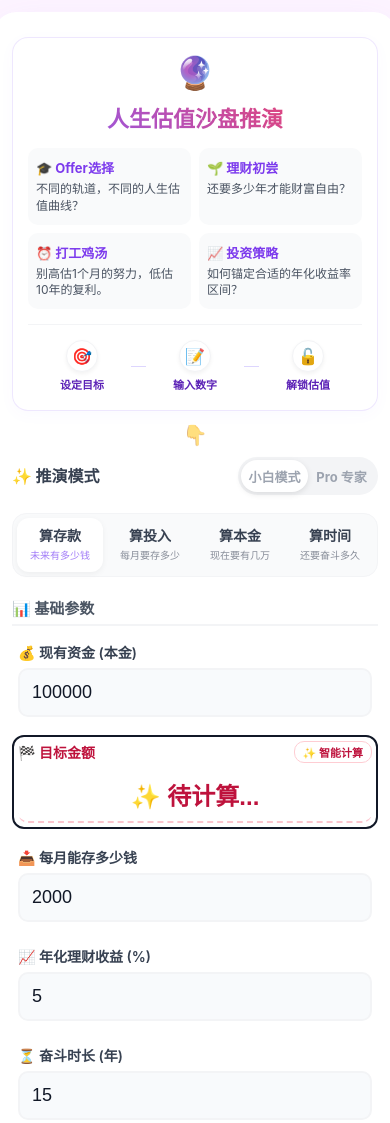
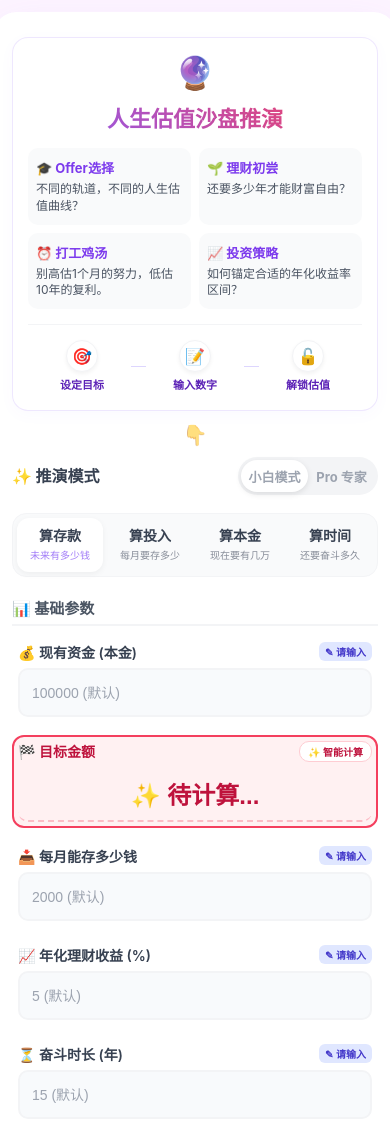
Before and after one commit to ryanzhang-stack/Wealth-sim, a plain HTML site: page index.html in a window 390 px wide. Shown: the top 1123 px of the page. Drawn offline with nearby package versions, Linux system fonts and the light colour scheme.

Commit message:
Updated index.html
最终版了，不改了！

```diff
--- a/index.html
+++ b/index.html
@@ -19,17 +19,23 @@
             --primary-color: #8b5cf6;
             --primary-dark: #7c3aed;
             --accent-color: #f43f5e;
-            --text-main: #111827; /* 更深的主色 */
-            --text-light: #4b5563; /* 更深的副色 */
+            --text-main: #111827;
+            --text-light: #4b5563;
             --bg-gradient: linear-gradient(180deg, #fdf4ff 0%, #ffffff 100%);
             --card-bg: rgba(255, 255, 255, 0.99);
             --btn-gradient: linear-gradient(135deg, #8b5cf6 0%, #d946ef 100%);
 
             --input-bg: #f8fafc;
             --input-border: #e2e8f0;
+            --input-tag-bg: #e0e7ff;
+            --input-tag-text: #4338ca;
+
+            --result-bg: #fff1f2;
+            --result-border: #f43f5e;
+            --result-text: #be123c;
+            --result-gold: #fcd34d;
         }
 
-        /* 全局去除点击高亮黑影 */
         * { -webkit-tap-highlight-color: transparent; }
 
         body {
@@ -44,7 +50,7 @@
             backdrop-filter: blur(10px); border: 1px solid rgba(255,255,255,0.8); transition: all 0.3s ease;
         }
 
-        /* Hero 区域 - 字号加大 */
+        /* Hero */
         .hero-card {
             background: white; border: 1px solid rgba(139,92,246,0.15);
             border-radius: 16px; padding: 18px 15px; margin-bottom: 12px;
@@ -61,7 +67,7 @@
         .intro-grid { display: grid; grid-template-columns: 1fr 1fr; gap: 8px; margin-bottom: 15px; }
         .intro-card { background: #f9fafb; border-radius: 10px; padding: 10px 8px; text-align: left; }
         .ic-title { font-size: 13px; font-weight: 700; color: #7c3aed; margin-bottom: 4px; display: flex; align-items: center; gap: 4px; }
-        .ic-text { font-size: 12px; color: #374151; line-height: 1.4; opacity: 0.9; } /* 字号加大，颜色加深 */
+        .ic-text { font-size: 12px; color: #374151; line-height: 1.4; opacity: 0.9; }
 
         .guide-step { display: flex; flex-direction: column; align-items: center; gap: 4px; flex: 1; text-align: center; }
         .guide-icon { font-size: 16px; background: white; width: 30px; height: 30px; border-radius: 50%; display: flex; align-items: center; justify-content: center; box-shadow: 0 2px 4px rgba(0,0,0,0.05); border: 1px solid #f3f4f6; }
@@ -101,22 +107,53 @@
         .tab.active { background: white; color: var(--primary-color); box-shadow: 0 2px 6px rgba(0,0,0,0.05); }
         .container.pro-mode .tab.active { color: #7c3aed; }
 
-        /* 输入区 - 字号加大 */
+        /* 输入区 */
         .main-grid { display: grid; grid-template-columns: 1fr 1fr; gap: 16px; }
         @media (max-width: 700px) { .main-grid { grid-template-columns: 1fr; gap: 14px; } }
 
         .section-title { font-size: 15px; font-weight: 700; color: #4b5563; margin-bottom: 10px; border-bottom: 2px solid #f3f4f6; padding-bottom: 6px; display: flex; justify-content: space-between; }
-        .form-group { margin-bottom: 12px; border-radius: 12px; padding: 4px; border: 2px solid transparent; }
+
+        .form-group { margin-bottom: 12px; border-radius: 12px; padding: 4px; border: 2px solid transparent; transition: all 0.2s ease; }
         label { display: flex; align-items: center; justify-content: space-between; font-size: 14px; color: #374151; margin-bottom: 6px; font-weight: 600; }
 
+        /* 🔥 V52.0 新增: "请输入" 标记 */
+        .form-group.input-needed label::after {
+            content: "✎ 请输入";
+            font-size: 10px;
+            background: var(--input-tag-bg);
+            color: var(--input-tag-text);
+            padding: 2px 6px;
+            border-radius: 6px;
+            font-weight: 600;
+            display: inline-block;
+        }
+
+        /* 目标高亮样式 */
         .form-group.target-highlight { background-color: var(--result-bg) !important; border-color: var(--result-border) !important; animation: breathe 3s infinite ease-in-out; }
         @keyframes breathe { 0%, 100% { border-color: rgba(244, 63, 94, 0.5); } 50% { border-color: rgba(244, 63, 94, 1); } }
         .form-group.target-highlight label { color: #be123c !important; }
-        .form-group.target-highlight label::after { content: "✨ 智能计算"; font-size: 11px; background: white; color: #be123c; padding: 2px 8px; border-radius: 10px; border: 1px solid #fecdd3; }
+
+        /* 覆盖掉 input-needed，如果同时是 target 的话 */
+        .form-group.target-highlight label::after {
+            content: "✨ 智能计算";
+            font-size: 10px;
+            background: white;
+            color: #be123c;
+            padding: 2px 8px;
+            border-radius: 10px;
+            border: 1px solid #fecdd3;
+        }
 
         input { width: 100%; padding: 12px; border: 2px solid #f3f4f6; border-radius: 10px; font-size: 18px; box-sizing: border-box; background: var(--input-bg); color: #111827; font-weight: 500; }
         input[type="text"] { input-mode: decimal; }
         input:focus { outline: none; border-color: #a78bfa; background: white; }
+
+        /* 🔥 V52.0 新增: 默认值 Placeholder 样式 (灰色) */
+        input::placeholder {
+            color: #9ca3af;
+            font-weight: 400;
+            font-size: 14px;
+        }
 
         .form-group.target-highlight input { background-color: transparent !important; border: none !important; border-bottom: 2px dashed rgba(244, 63, 94, 0.3) !important; color: #be123c !important; font-weight: 800 !important; font-size: 24px !important; text-align: center !important; }
 
@@ -136,7 +173,6 @@
         .btn-calc { width: 100%; background: linear-gradient(135deg, #8b5cf6 0%, #d946ef 100%); color: white; padding: 16px; border: none; border-radius: 16px; font-size: 18px; font-weight: 700; cursor: pointer; margin-top: 10px; margin-bottom: 15px; box-shadow: 0 8px 20px -5px rgba(139, 92, 246, 0.4); transition: transform 0.1s; }
         .btn-calc:active { transform: scale(0.98); }
 
-        /* 🔥 V51.0 结果面板：烫金工艺 + 居中 + 同字号 */
         .result-panel {
             background: linear-gradient(135deg, #7c3aed 0%, #9333ea 100%);
             color: white; padding: 25px 20px;
@@ -156,39 +192,34 @@
 
         .res-divider { background: rgba(255,255,255,0.15); width: 1px; height: 90%; align-self: center; }
 
-        /* 绝对居中 */
         .res-col {
             display: flex; flex-direction: column;
-            align-items: center; /* 水平居中 */
-            justify-content: center; /* 垂直居中 */
+            align-items: center; justify-content: center;
             text-align: center; height: 100%; min-height: 140px; gap: 10px;
         }
 
         .res-label-main { color: rgba(255,255,255,0.9); font-size: 12px; margin-bottom: 4px; }
 
-        /* 烫金字体 (Metallic Gold Gradient) */
         .text-gradient-gold {
             background: linear-gradient(135deg, #fcd34d 0%, #fbbf24 50%, #f59e0b 100%);
             -webkit-background-clip: text;
             -webkit-text-fill-color: transparent;
-            /* 备用色，防止不支持的浏览器 */
             color: #fcd34d;
             text-shadow: 0 2px 15px rgba(251, 191, 36, 0.2);
         }
 
-        /* 两个数字字号完全一致 */
         .res-num-common {
-            font-size: clamp(22px, 7vw, 30px); /* 手机上更大 */
+            font-size: clamp(22px, 7vw, 30px);
             font-weight: 800; line-height: 1.1;
             word-break: normal; white-space: nowrap;
             margin-bottom: 8px; letter-spacing: -0.5px;
         }
 
         .res-label-sub { color: rgba(255,255,255,0.8); font-size: 12px; margin-bottom: 4px; }
-        .res-value-sub { color: white; } /* 纯白 */
+        .res-value-sub { color: white; }
 
         .qr-blended {
-            width: 60px; height: 60px; /* 稍微加大 */
+            width: 60px; height: 60px;
             filter: invert(1) !important;
             mix-blend-mode: screen !important;
             opacity: 0.9;
@@ -298,22 +329,22 @@
     <div class="main-grid">
         <div>
             <div class="section-title">📊 基础参数</div>
-            <div class="form-group" id="grp_pv"><label>💰 现有资金 (本金)</label><input type="number" inputmode="decimal" id="pv" placeholder="100000"></div>
-            <div class="form-group" id="grp_fv"><label>🏁 目标金额</label><input type="number" inputmode="decimal" id="target_fv" placeholder="20000000"></div>
-            <div id="simple_pmt_box" class="form-group" id="grp_simple_pmt"><label>📥 每月能存多少钱</label><input type="number" inputmode="decimal" id="simple_pmt" placeholder="2000"></div>
+            <div class="form-group" id="grp_pv"><label>💰 现有资金 (本金)</label><input type="number" inputmode="decimal" id="pv" placeholder="100000 (默认)"></div>
+            <div class="form-group" id="grp_fv"><label>🏁 目标金额</label><input type="number" inputmode="decimal" id="target_fv" placeholder="20000000 (默认)"></div>
+            <div id="simple_pmt_box" class="form-group" id="grp_simple_pmt"><label>📥 每月能存多少钱</label><input type="number" inputmode="decimal" id="simple_pmt" placeholder="2000 (默认)"></div>
             <div id="pro_cashflow_box" style="display:none;">
-                <div class="form-group"><label style="color:var(--primary-color)">💵 月收入 (税后)</label><input type="number" inputmode="decimal" id="income" placeholder="3000"></div>
-                <div class="form-group"><label style="color:var(--accent-color)">💸 月支出 (开销)</label><input type="number" inputmode="decimal" id="expense" placeholder="1000"></div>
+                <div class="form-group"><label style="color:var(--primary-color)">💵 月收入 (税后)</label><input type="number" inputmode="decimal" id="income" placeholder="3000 (默认)"></div>
+                <div class="form-group"><label style="color:var(--accent-color)">💸 月支出 (开销)</label><input type="number" inputmode="decimal" id="expense" placeholder="1000 (默认)"></div>
             </div>
             <div class="form-group" id="grp_solved_pmt" style="display:none;"><label>👉 建议每月存入</label><input type="text" id="solved_pmt" value="✨ 待计算..." disabled></div>
-            <div class="form-group"><label>📈 年化理财收益 (%)</label><input type="number" inputmode="decimal" id="rate" placeholder="5"></div>
-            <div class="form-group" id="grp_years"><label>⏳ 奋斗时长 (年)</label><input type="number" inputmode="decimal" id="years" placeholder="15"></div>
+            <div class="form-group"><label>📈 年化理财收益 (%)</label><input type="number" inputmode="decimal" id="rate" placeholder="5 (默认)"></div>
+            <div class="form-group" id="grp_years"><label>⏳ 奋斗时长 (年)</label><input type="number" inputmode="decimal" id="years" placeholder="15 (默认)"></div>
         </div>
         <div class="pro-only">
             <div class="section-title">🚀 动态增长 (Pro)</div>
             <div class="growth-inputs">
-                <div class="form-group"><label style="color:var(--primary-color)">🚀 工资年涨幅 (%)</label><input type="number" inputmode="decimal" id="inc_growth" placeholder="10"></div>
-                <div class="form-group"><label style="color:var(--accent-color)">🥬 开销涨幅 (%)</label><input type="number" inputmode="decimal" id="exp_growth" placeholder="3"></div>
+                <div class="form-group"><label style="color:var(--primary-color)">🚀 工资年涨幅 (%)</label><input type="number" inputmode="decimal" id="inc_growth" placeholder="10 (默认)"></div>
+                <div class="form-group"><label style="color:var(--accent-color)">🥬 开销涨幅 (%)</label><input type="number" inputmode="decimal" id="exp_growth" placeholder="3 (默认)"></div>
             </div>
             <div class="section-title">🚩 人生大额收支</div>
             <div id="eventContainer" class="event-list"></div>
@@ -409,21 +440,29 @@
     let currentCPILevel = 'low';
     let lastResult = { val: 0, realVal: 0, years: 10, inputs: {}, achTitle: "", achText: "" };
 
+    // V52.0 恢复：定义默认值常量
     const DEFAULTS = {
         pv: 100000, target_fv: 20000000, simple_pmt: 2000,
         income: 3000, expense: 1000, rate: 5, years: 15, inc_growth: 10, exp_growth: 3, cpi: 0.5
     };
 
     function safeGetEl(id) { return document.getElementById(id); }
+
+    // V52.0 修复：getVal 逻辑，如果输入为空，则使用默认值
     function getVal(id, defKey) {
         const el = safeGetEl(id);
         if(!el) return DEFAULTS[defKey];
-        return el.value === "" ? DEFAULTS[defKey] : parseFloat(el.value);
+        // 如果输入框是空的，返回默认值
+        if (el.value === "") return DEFAULTS[defKey];
+        return parseFloat(el.value);
     }
+
+    // 用于战报显示的原始值获取（带默认值兜底）
     function getRawVal(id) {
         const el = safeGetEl(id);
         if(!el) return DEFAULTS[id];
-        return el.value === "" ? DEFAULTS[id] : el.value;
+        if (el.value === "") return DEFAULTS[id];
+        return el.value;
     }
 
     window.onload = function() {
@@ -456,12 +495,12 @@
                     amt: row.querySelector('.event-amount').value
                 });
             });
-            localStorage.setItem('wealth_sim_v51', JSON.stringify(data));
+            localStorage.setItem('wealth_sim_v52', JSON.stringify(data));
         } catch(e) {}
     }
 
     function loadData() {
-        const saved = localStorage.getItem('wealth_sim_v51');
+        const saved = localStorage.getItem('wealth_sim_v52');
         if (!saved) { updateUI(); return; }
 
         const data = JSON.parse(saved);
@@ -490,7 +529,7 @@
 
     function clearData(ask=true) {
         if(ask && !confirm('确定要清空所有数据吗？')) return;
-        localStorage.removeItem('wealth_sim_v51');
+        localStorage.removeItem('wealth_sim_v52');
         const inputs = document.querySelectorAll('input');
         inputs.forEach(i => i.value = "");
         document.getElementById('eventContainer').innerHTML = "";
@@ -521,15 +560,18 @@
         el.value = '✨ 待计算...';
         el.disabled = true;
         el.closest('.form-group').classList.add('target-highlight');
+        el.closest('.form-group').classList.remove('input-needed'); // 移除输入标记
     }
 
+    // V52.0 修复：设置输入状态，清空值以显示 Placeholder，并添加输入标记
     function setAsInput(el, defaultVal) {
         el.type = 'number';
         el.disabled = false;
         el.closest('.form-group').classList.remove('target-highlight');
-        el.closest('.form-group').classList.add('input-needed');
-        if (el.value === '✨ 待计算...' || el.value === '') {
-            el.value = defaultVal;
+        el.closest('.form-group').classList.add('input-needed'); // 添加输入标记
+
+        if (el.value === '✨ 待计算...') {
+            el.value = ""; // 清空，显示 placeholder
         }
     }
 
@@ -544,17 +586,28 @@
             res: safeGetEl('grp_solved_pmt')
         };
 
+        // Reset
         document.querySelectorAll('.form-group').forEach(el => {
             el.classList.remove('target-highlight', 'input-needed');
         });
 
+        // 基础输入（利率/年限）总是需要的
+        if(safeGetEl('rate').closest('.form-group')) safeGetEl('rate').closest('.form-group').classList.add('input-needed');
+
+        // 模式切换逻辑...
         if (currentTab === 'pmt') {
             els.simple.style.display = 'none'; els.pro.style.display = 'none'; els.res.style.display = 'block';
             setAsTarget(safeGetEl('solved_pmt'));
         } else {
             els.res.style.display = 'none';
-            if (isProMode) { els.simple.style.display = 'none'; els.pro.style.display = 'block'; }
-            else { els.simple.style.display = 'block'; els.pro.style.display = 'none'; }
+            if (isProMode) {
+                els.simple.style.display = 'none'; els.pro.style.display = 'block';
+                safeGetEl('income').closest('.form-group').classList.add('input-needed');
+                safeGetEl('expense').closest('.form-group').classList.add('input-needed');
+            } else {
+                els.simple.style.display = 'block'; els.pro.style.display = 'none';
+                safeGetEl('simple_pmt').closest('.form-group').classList.add('input-needed');
+            }
         }
 
         setAsInput(els.rate, DEFAULTS.rate);
@@ -563,36 +616,15 @@
             setAsTarget(els.fv);
             setAsInput(els.pv, DEFAULTS.pv);
             setAsInput(els.years, DEFAULTS.years);
-            if (!isProMode) {
-                setAsInput(safeGetEl('simple_pmt'), DEFAULTS.simple_pmt);
-            } else {
-                setAsInput(safeGetEl('income'), DEFAULTS.income);
-                setAsInput(safeGetEl('expense'), DEFAULTS.expense);
-            }
-        }
-        else if (currentTab === 'pv') {
+        } else if (currentTab === 'pv') {
             setAsTarget(els.pv);
             setAsInput(els.fv, DEFAULTS.target_fv);
             setAsInput(els.years, DEFAULTS.years);
-            if (!isProMode) {
-                setAsInput(safeGetEl('simple_pmt'), DEFAULTS.simple_pmt);
-            } else {
-                setAsInput(safeGetEl('income'), DEFAULTS.income);
-                setAsInput(safeGetEl('expense'), DEFAULTS.expense);
-            }
-        }
-        else if (currentTab === 'years') {
+        } else if (currentTab === 'years') {
             setAsTarget(els.years);
             setAsInput(els.pv, DEFAULTS.pv);
             setAsInput(els.fv, DEFAULTS.target_fv);
-            if (!isProMode) {
-                setAsInput(safeGetEl('simple_pmt'), DEFAULTS.simple_pmt);
-            } else {
-                setAsInput(safeGetEl('income'), DEFAULTS.income);
-                setAsInput(safeGetEl('expense'), DEFAULTS.expense);
-            }
-        }
-        else if (currentTab === 'pmt') {
+        } else if (currentTab === 'pmt') {
             setAsInput(els.pv, DEFAULTS.pv);
             setAsInput(els.fv, DEFAULTS.target_fv);
             setAsInput(els.years, DEFAULTS.years);
@@ -715,7 +747,6 @@
                     if (res.finalBalance >= target) break;
                 }
                 safeGetEl('years').value = y;
-                // res is already the final result
             }
 
             if(res) {
```
